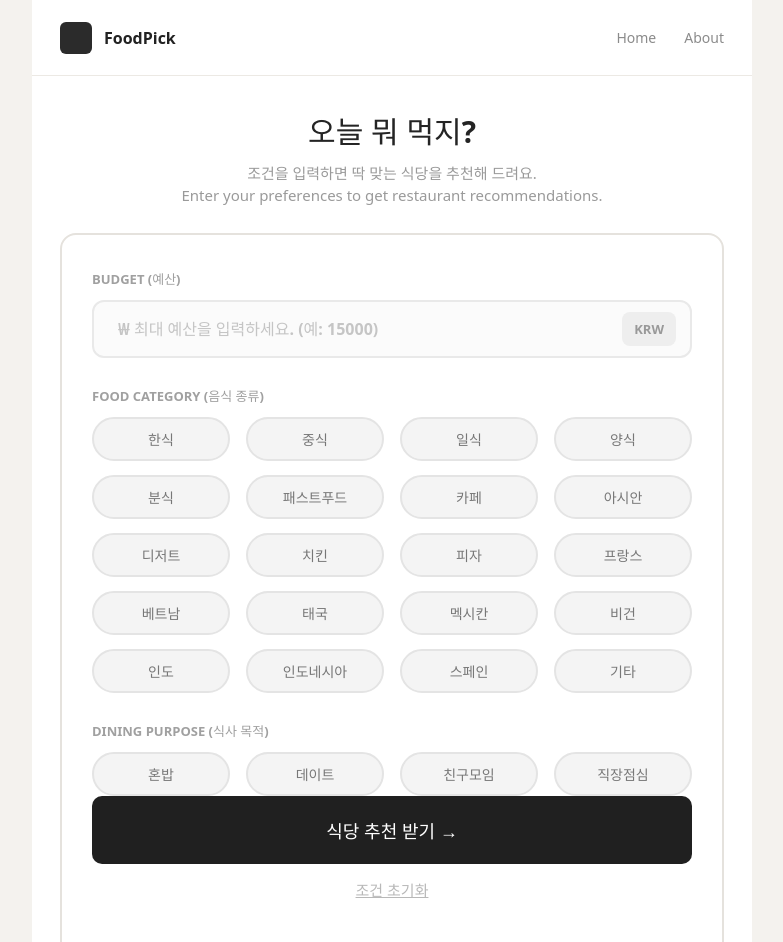
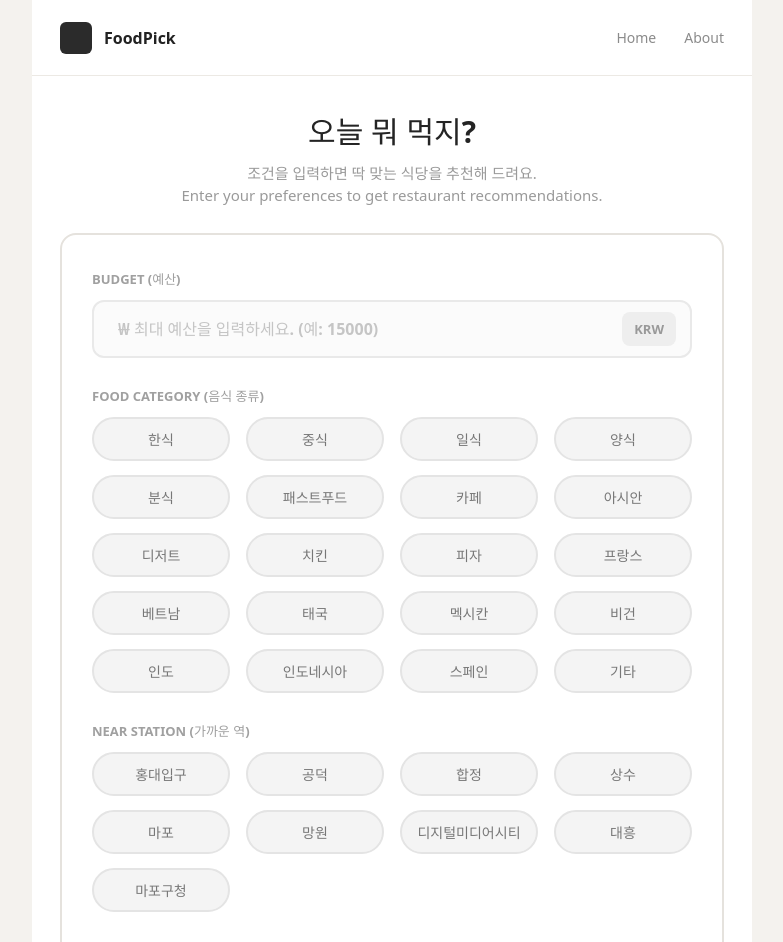
Before and after one commit to lucky7terry/restaurant-recommender, a React app in the folder frontend/: page / in a window 1280 px wide. Shown: the top 942 px of the page, without its empty margins (248-1031 px from the left). Built offline with nearby package versions, Linux system fonts and the light colour scheme; the HTML template or start-up script is replaced by a standard one.

Commit message:
feat: 가까운 역 선택 필터 추가

```diff
--- a/frontend/src/App.jsx
+++ b/frontend/src/App.jsx
@@ -10,6 +10,7 @@ function App() {
   const [budget, setBudget] = useState('')
   const [categories, setCategories] = useState([])
   const [purpose, setPurpose] = useState('')
+  const [stations, setStations] = useState([])
   const [submittedFilters, setSubmittedFilters] = useState(null)
   const [recommendations, setRecommendations] = useState([])
 
@@ -25,6 +26,7 @@ function App() {
       budget: budget === '' ? '' : Number(budget),
       categories,
       purpose,
+      stations,
     })
   }
 
@@ -36,10 +38,19 @@ function App() {
     )
   }
 
+  const handleStationToggle = (selectedStation) => {
+    setStations((currentStations) =>
+      currentStations.includes(selectedStation)
+        ? currentStations.filter((station) => station !== selectedStation)
+        : [...currentStations, selectedStation],
+    )
+  }
+
   const handleReset = () => {
     setBudget('')
     setCategories([])
     setPurpose('')
+    setStations([])
     setSubmittedFilters(null)
     setRecommendations([])
   }
@@ -99,9 +110,11 @@ function App() {
               budget={budget}
               categories={categories}
               purpose={purpose}
+              stations={stations}
               onBudgetChange={setBudget}
               onCategoryToggle={handleCategoryToggle}
               onPurposeChange={setPurpose}
+              onStationToggle={handleStationToggle}
               onSubmit={handleSubmit}
               onReset={handleReset}
             />
--- a/frontend/src/components/EmptyState.jsx
+++ b/frontend/src/components/EmptyState.jsx
@@ -8,9 +8,13 @@ function formatBudget(budget) {
 
 function buildFilterSummary(filters) {
   const categories = filters.categories ?? []
+  const stations = filters.stations ?? []
   const categorySummary = categories.length > 0 ? categories.join(', ') : ''
+  const stationSummary =
+    stations.length > 0 ? `${stations.join(', ')}역` : ''
   const summaryItems = [
     categorySummary,
+    stationSummary,
     filters.purpose,
     formatBudget(filters.budget),
   ].filter(Boolean)
--- a/frontend/src/components/ResultList.jsx
+++ b/frontend/src/components/ResultList.jsx
@@ -10,9 +10,13 @@ function formatBudget(budget) {
 
 function buildFilterSummary(filters) {
   const categories = filters.categories ?? []
+  const stations = filters.stations ?? []
   const categorySummary = categories.length > 0 ? categories.join(', ') : ''
+  const stationSummary =
+    stations.length > 0 ? `${stations.join(', ')}역` : ''
   const summaryItems = [
     categorySummary,
+    stationSummary,
     filters.purpose,
     formatBudget(filters.budget),
   ].filter(Boolean)
--- a/frontend/src/components/SearchForm.jsx
+++ b/frontend/src/components/SearchForm.jsx
@@ -23,13 +23,27 @@ const FOOD_CATEGORIES = [
 
 const DINING_PURPOSES = ['혼밥', '데이트', '친구모임', '직장점심']
 
+const STATION_OPTIONS = [
+  '홍대입구',
+  '공덕',
+  '합정',
+  '상수',
+  '마포',
+  '망원',
+  '디지털미디어시티',
+  '대흥',
+  '마포구청',
+]
+
 function SearchForm({
   budget,
   categories,
   purpose,
+  stations,
   onBudgetChange,
   onCategoryToggle,
   onPurposeChange,
+  onStationToggle,
   onSubmit,
   onReset,
 }) {
@@ -81,6 +95,27 @@ function SearchForm({
 
       <div className="field-group">
         <p className="field-label">
+          NEAR STATION <span>(가까운 역)</span>
+        </p>
+        <div className="category-grid">
+          {STATION_OPTIONS.map((station) => (
+            <button
+              key={station}
+              type="button"
+              className={`category-button${
+                stations.includes(station) ? ' is-selected' : ''
+              }`}
+              aria-pressed={stations.includes(station)}
+              onClick={() => onStationToggle(station)}
+            >
+              {station}
+            </button>
+          ))}
+        </div>
+      </div>
+
+      <div className="field-group">
+        <p className="field-label">
           DINING PURPOSE <span>(식사 목적)</span>
         </p>
         <div className="purpose-grid">
--- /dev/null
+++ b/frontend/src/specifications/StationSpecification.js
@@ -0,0 +1,10 @@
+export function createStationSpecification(stations) {
+  return {
+    isSatisfiedBy(restaurant) {
+      return stations.includes(restaurant.nearStation)
+    },
+    getReason() {
+      return '선택한 역과 가깝습니다.'
+    },
+  }
+}
--- a/frontend/src/specifications/index.js
+++ b/frontend/src/specifications/index.js
@@ -1,6 +1,7 @@
 import { createBudgetSpecification } from './BudgetSpecification'
 import { createCategorySpecification } from './CategorySpecification'
 import { createPurposeSpecification } from './PurposeSpecification'
+import { createStationSpecification } from './StationSpecification'
 
 function isFilterEnabled(value) {
   return (
@@ -30,6 +31,12 @@ const specificationFactories = [
       return createPurposeSpecification(filters.purpose)
     },
   },
+  {
+    key: 'stations',
+    create(filters) {
+      return createStationSpecification(filters.stations)
+    },
+  },
 ]
 
 export function createActiveSpecifications(filters = {}) {
```
